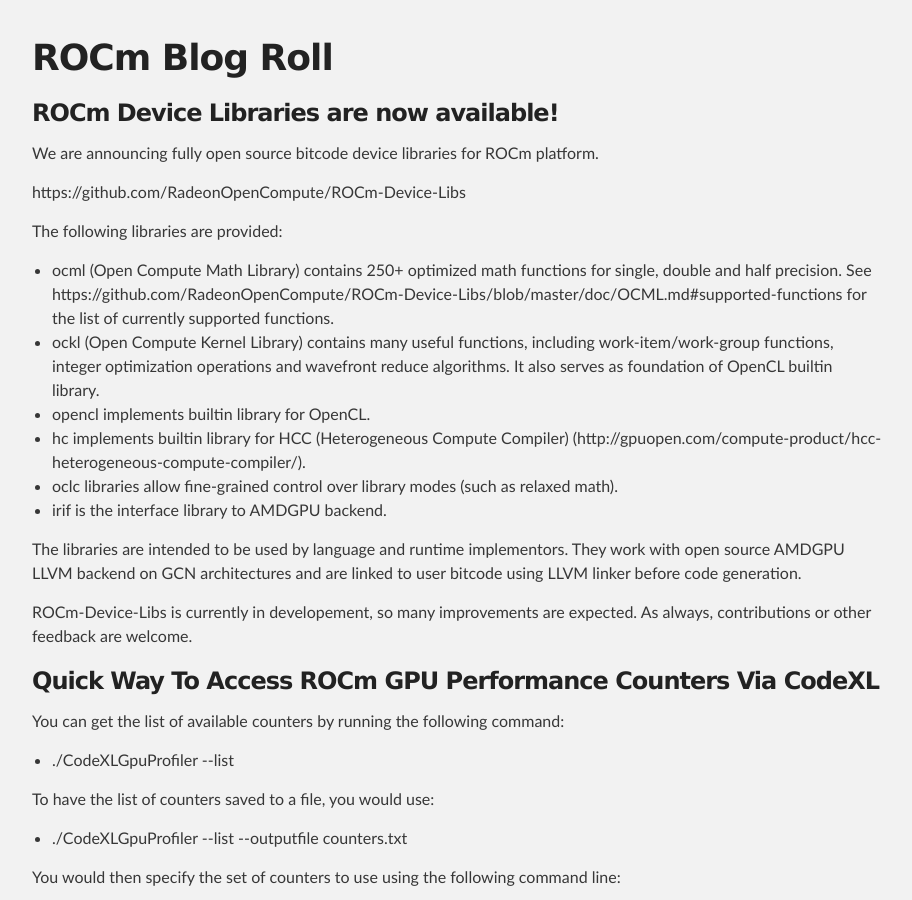
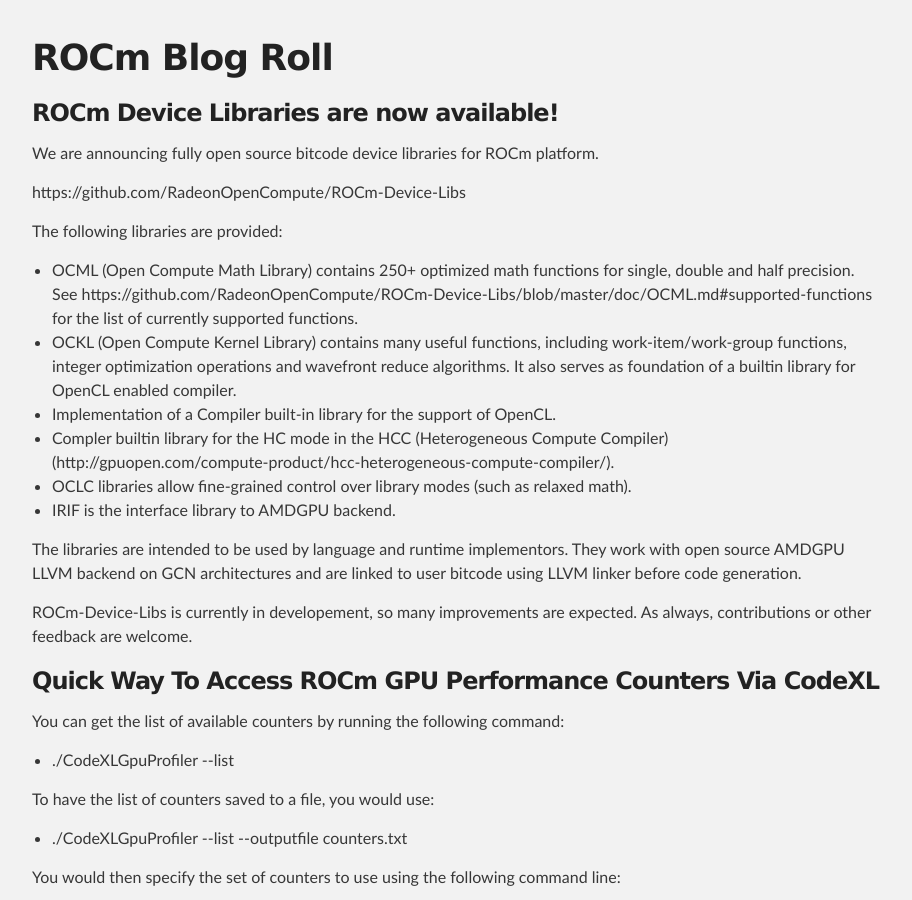
Before and after one commit to ROCm/ROCm.github.io, a Jekyll site: the page blog.html, which Jekyll copies as it is, in a window 1280 px wide and 900 px high, scrolled down 337 px. Shown: the whole window, without its empty margins (183-1095 px from the left). Built offline with Jekyll 4.4.1, drawn with Linux system fonts in a browser that asks for light colours.

Commit message:
Update blog.html

```diff
--- a/blog.html
+++ b/blog.html
@@ -68,25 +68,26 @@
 
 <p>The following libraries are provided:</p>
 <ul>
-<li> ocml (Open Compute Math Library) contains 250+ optimized math functions for single, double and half precision. See
+<li> OCML (Open Compute Math Library) contains 250+ optimized math functions for single, double and half precision. See
   https://github.com/RadeonOpenCompute/ROCm-Device-Libs/blob/master/doc/OCML.md#supported-functions
 for the list of currently supported functions.</li>
 
-<li> ockl (Open Compute Kernel Library) contains many useful functions, including work-item/work-group functions,
-integer optimization operations and wavefront reduce algorithms. It also serves as foundation of OpenCL builtin library.</li>
+<li> OCKL (Open Compute Kernel Library) contains many useful functions, including work-item/work-group functions,
+integer optimization operations and wavefront reduce algorithms. It also serves as foundation of a  builtin library for OpenCL enabled compiler.</li>
 
-<li> opencl implements builtin library for OpenCL.</li>
+<li> Implementation of a  Compiler built-in library for the support of OpenCL.</li>
 
-<li> hc implements builtin library for HCC (Heterogeneous Compute Compiler) (http://gpuopen.com/compute-product/hcc-heterogeneous-compute-compiler/).</li>
+<li> Compler builtin library for the HC mode in the HCC (Heterogeneous Compute Compiler) (http://gpuopen.com/compute-product/hcc-heterogeneous-compute-compiler/).</li>
 
-<li> oclc libraries allow fine-grained control over library modes (such as relaxed math).</li>
+<li> OCLC libraries allow fine-grained control over library modes (such as relaxed math).</li>
 
-<li> irif is the interface library to AMDGPU backend.</li>
+<li> IRIF is the interface library to AMDGPU backend.</li>
 </ul>
 
 <p>The libraries are intended to be used by language and runtime implementors. They work with open source AMDGPU LLVM backend on GCN architectures and are linked to user bitcode using LLVM linker before code generation.</p>
 
 <p>ROCm-Device-Libs is currently in developement, so many improvements are expected. As always, contributions or other feedback are welcome.</p>
+
 
 
 
```
